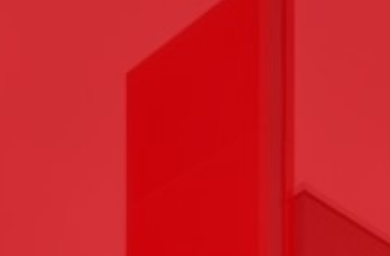
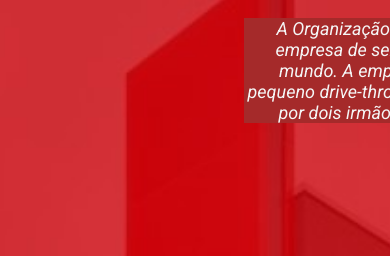
Before and after one commit to PedrooTz/Site-Comida, a plain HTML site: page index.html in a window 390 px wide. Shown: the part 183-439 px from the top of the page. Drawn offline with Linux system fonts and the light colour scheme.

Commit message:
Finalizado

```diff
--- a/style.css
+++ b/style.css
@@ -203,7 +203,7 @@ footer{
         margin-bottom: 250px;
         margin-right: 200px;
         margin-left: 180px;
-        padding: 0px 500px;
+        padding: 0px 64px;
         gap: 24px;
     }
 
```
